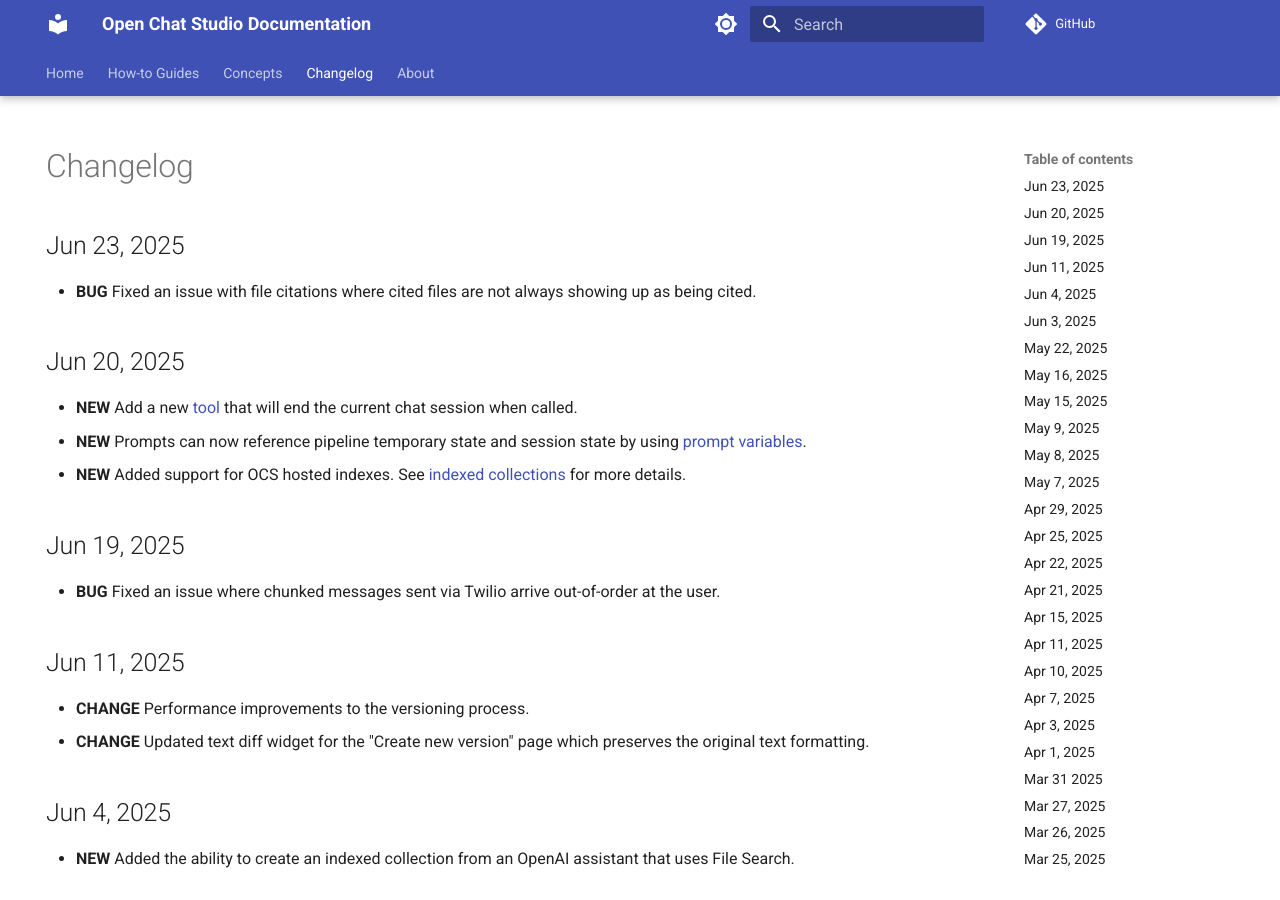
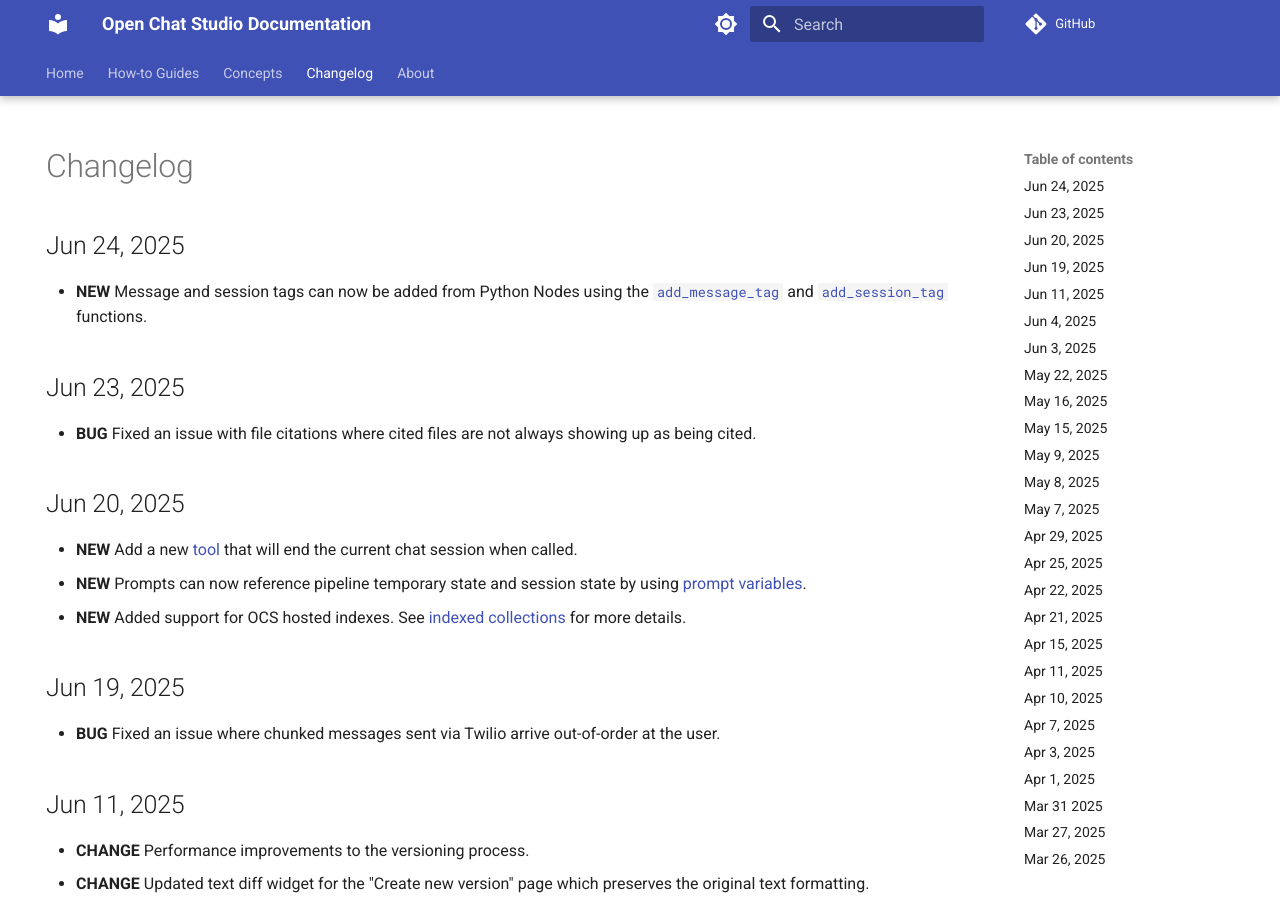
Before and after one commit to dimagi/open-chat-studio-docs, an MkDocs documentation site: the page built from docs/changelog.md, in a window 1280 px wide and 900 px high. Built offline with MkDocs 1.6.1 and Material for MkDocs 9.7.7, drawn with Linux system fonts in a browser that asks for light colours; emoji names are drawn with the system emoji font; a script that is not in the unit is left out; comment, search, counter and statistics services are not loaded.

Commit message:
add changelog and docs for new tagging functions

```diff
--- a/docs/changelog.md
+++ b/docs/changelog.md
@@ -4,9 +4,11 @@
 ---
 
 # Changelog
+## Jun 24, 2025
+* **NEW** Message and session tags can now be added from Python Nodes using the [`add_message_tag`](concepts/pipelines/nodes.md#python_node.add_message_tag) and [`add_session_tag`](concepts/pipelines/nodes.md#python_node.add_session_tag) functions.
+
 ## Jun 23, 2025
 * **BUG** Fixed an issue with file citations where cited files are not always showing up as being cited.
-
 
 ## Jun 20, 2025
 * **NEW** Add a new [tool](concepts/tools/index.md) that will end the current chat session when called.
```
Also changed, not shown: docs/concepts/pipelines/nodes.md (+2 -0 lines), python_node/__init__.py (+16 -3 lines).
